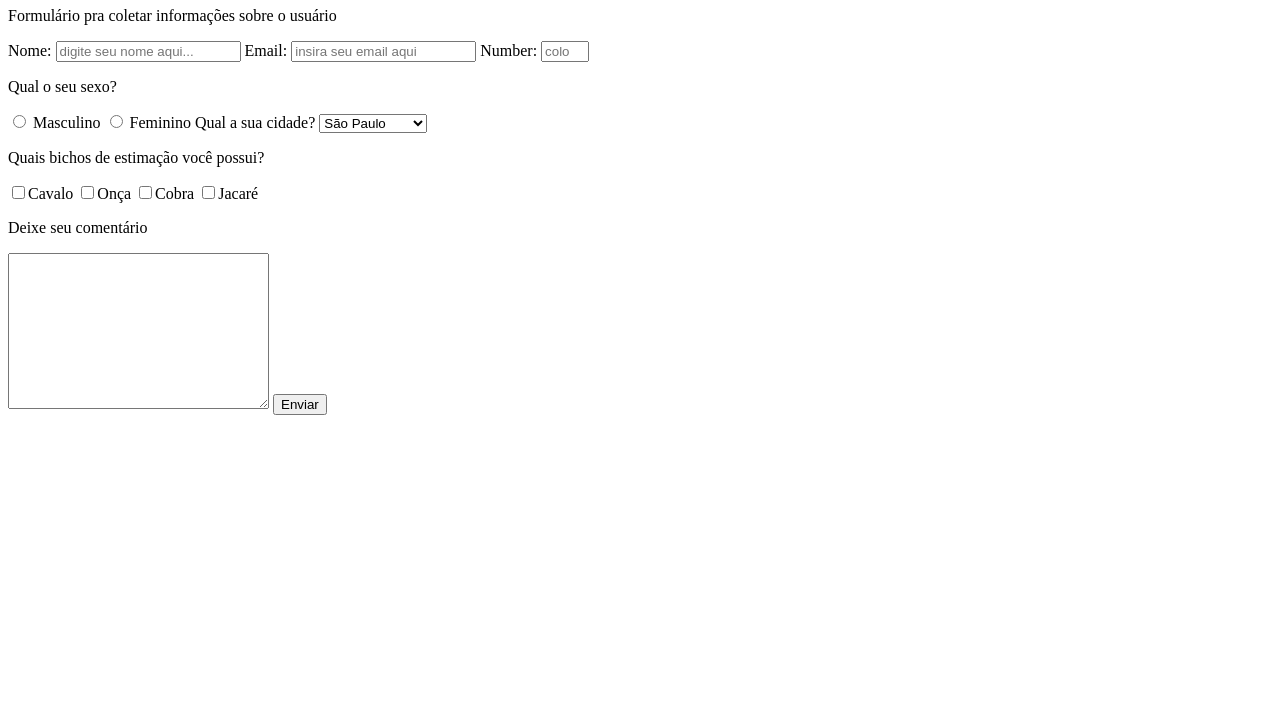
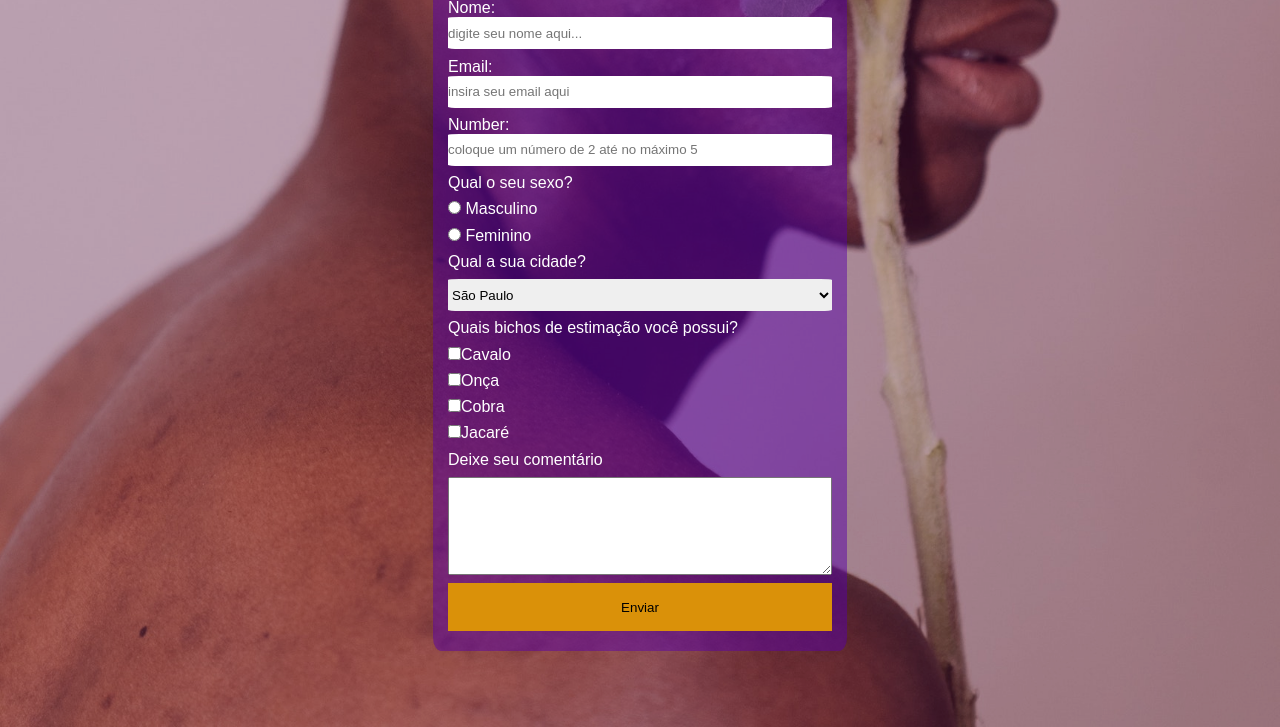
Before and after one commit to VitorHugoG/freecodecamp-projects, a plain HTML site: page projetos-html-css/formulario_de_pesquisa/index.html in a window 1280 px wide. Shown: the part 73-800 px from the top of the page. Drawn offline with Linux system fonts and the light colour scheme.

Commit message:
commit_final_formulário

```diff
--- /dev/null
+++ b/projetos-html-css/formulario_de_pesquisa/css/style.css
@@ -0,0 +1,72 @@
+*{
+    margin: 0;
+    padding: 0;
+    font-family: Arial, Helvetica, sans-serif;
+}
+
+body{
+    background-image: url('../imagens/background-body.jpg') ;
+    background-size: cover;
+    background-position: center;
+
+}
+#main{
+    width: 100%;
+    height: 100vh;
+    display: flex;
+    flex-direction: column;
+    align-items: center;
+    color: white;
+    background-color: rgba(170, 6, 143, 0.164);
+}
+
+#title{
+    font-family:;
+}
+
+#description{
+    font-style: italic;
+    font-size: .9rem;
+    text-align: center;
+}
+
+#survey-form{
+    width:  30%;
+    height: 80vh;
+    display: flex;
+    flex-direction: column;
+    flex-wrap: wrap;
+    padding: 1.2%;
+    justify-content: space-around;
+    background-color: rgba(87, 0, 168, 0.493);
+    border-radius: 2%;
+
+}
+[type="text"],[type="number"],[type="email"],select{
+    width: 100%;
+    height: 4vh;
+    border:none;
+    border-radius: 3%;
+}
+[type="submit"]{
+    height: 6vh;
+    background-color: rgb(218, 145, 9);
+    border:none;
+}
+textarea{
+    height: 12vh;
+}
+
+@media  screen and (max-width:321px) {
+    #survey-form{
+        width:  110%;
+        height: 110vh;
+    }
+}
+@media  screen and (max-width:1025px) {
+    #survey-form{
+        width:  75%;
+
+
+    }
+}
--- a/projetos-html-css/formulario_de_pesquisa/index.html
+++ b/projetos-html-css/formulario_de_pesquisa/index.html
@@ -5,6 +5,7 @@
     <meta http-equiv="X-UA-Compatible" content="IE=edge">
     <meta name="viewport" content="width=device-width, initial-scale=1.0">
     <title>Formulário</title>
+    <link rel="stylesheet" href="css/style.css">
 </head>
 <body>
     <main id="main">
```
Also changed, not shown: projetos-html-css/formulario_de_pesquisa/imagens/background-body.jpg (added).
